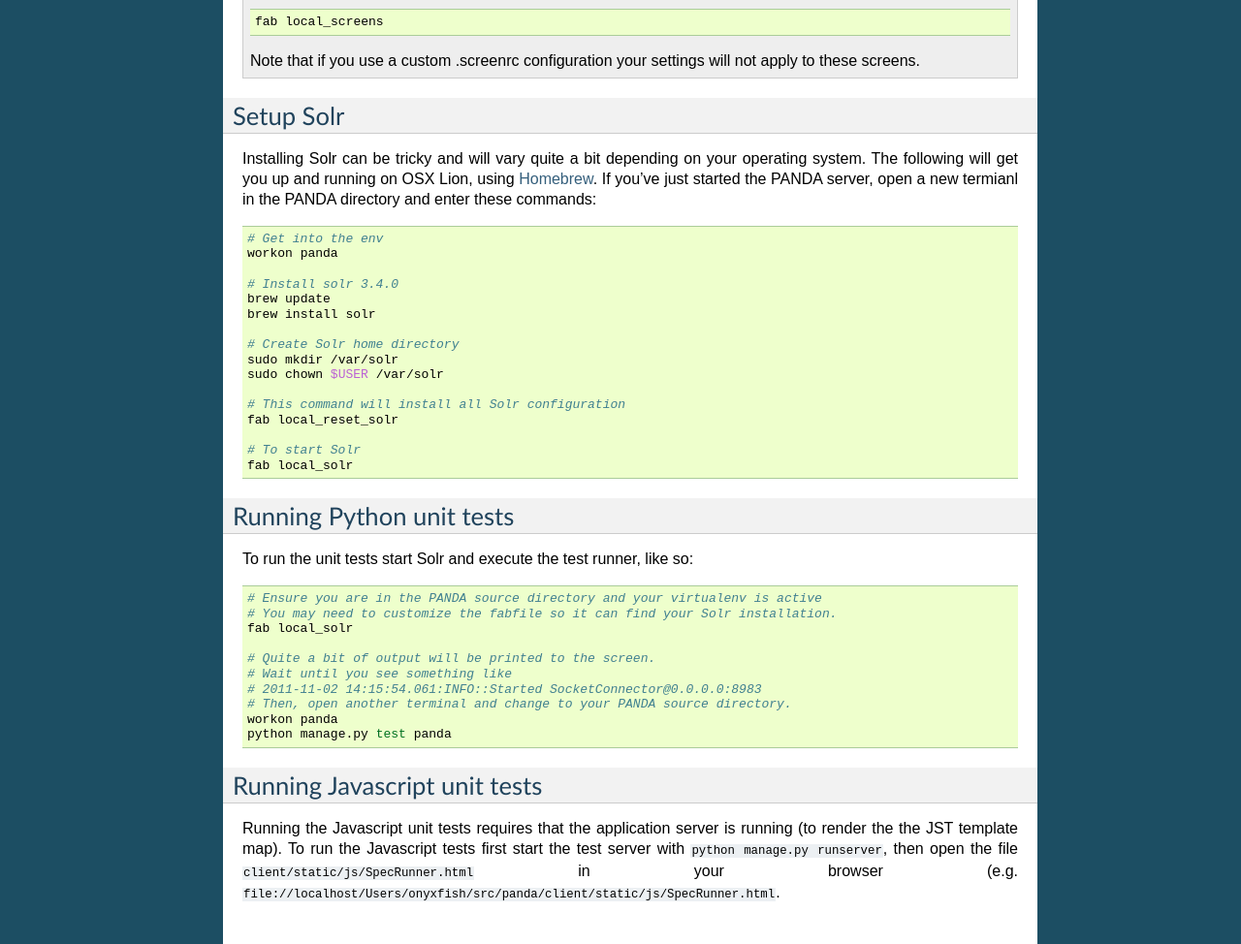
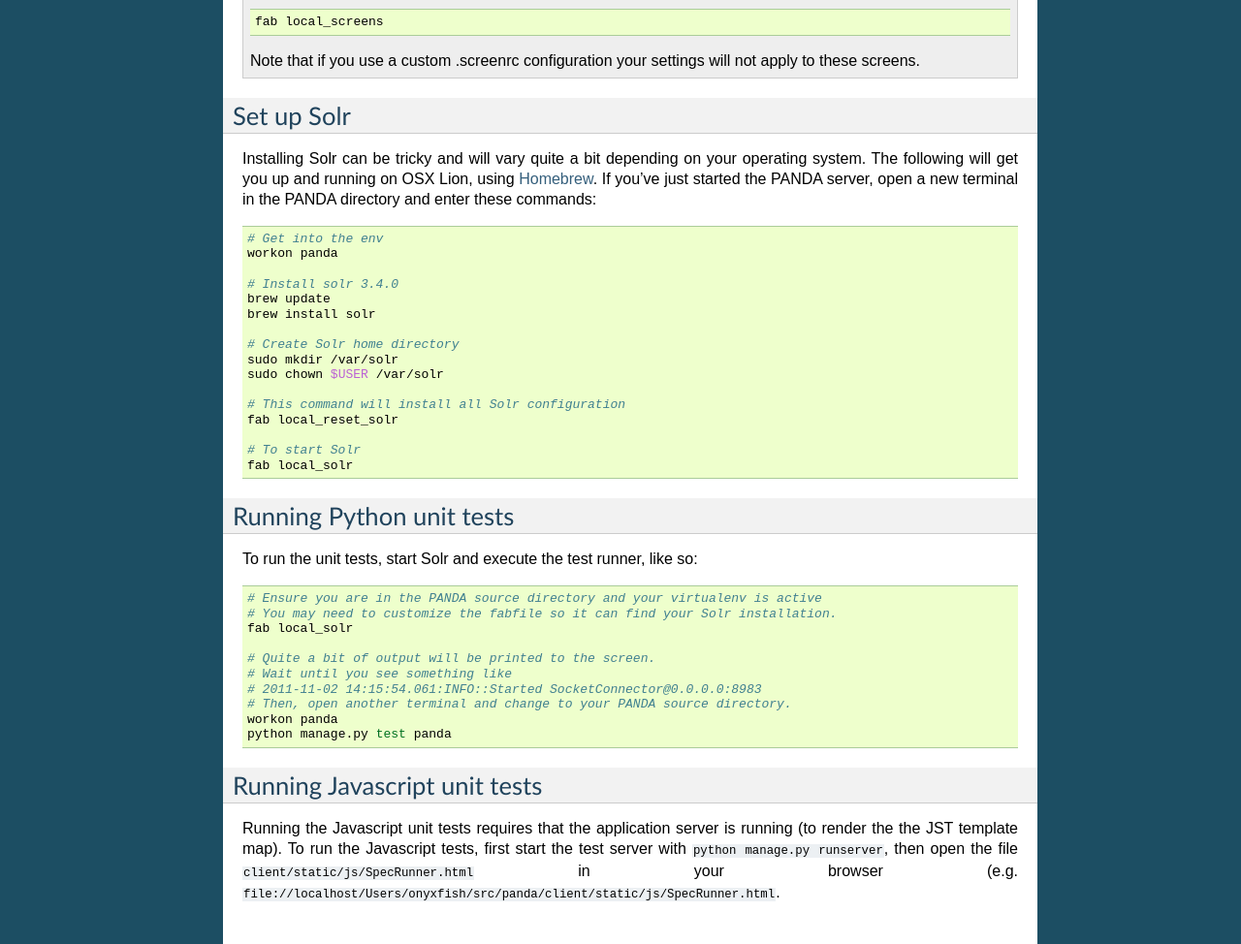
Before and after one commit to pandaproject/panda, a Sphinx documentation site: the page built from docs/local_development.rst, in a window 1280 px wide and 1400 px high, scrolled down 778 px. Shown: the part 358-1332 px from the top of the window at 97% size. Built offline with Sphinx 7.4.7, drawn with Linux system fonts in a browser that asks for light colours; some of the changed text lies outside the part shown.

Commit message:
Update docs/local_development.rst

```diff
--- a/docs/local_development.rst
+++ b/docs/local_development.rst
@@ -12,10 +12,10 @@
 * virtualenvwrapper
 * PostgreSQL
 
-Setup PANDA
-===========
+Set up PANDA
+============
 
-This script will setup the complete application, *except* for Solr. Be sure to read the comments as some steps require opening additional terminals.:
+This script will setup the complete application, *except* for Solr. Be sure to read the comments, as some steps require opening additional terminals:
 
 .. code-block:: bash
 
@@ -69,10 +69,10 @@
 
     Note that if you use a custom .screenrc configuration your settings will not apply to these screens.
 
-Setup Solr
-==========
+Set up Solr
+===========
 
-Installing Solr can be tricky and will vary quite a bit depending on your operating system. The following will get you up and running on OSX Lion, using `Homebrew <https://github.com/mxcl/homebrew>`_. If you've just started the PANDA server, open a new termianl in the PANDA directory and enter these commands:
+Installing Solr can be tricky and will vary quite a bit depending on your operating system. The following will get you up and running on OSX Lion, using `Homebrew <https://github.com/mxcl/homebrew>`_. If you've just started the PANDA server, open a new terminal in the PANDA directory and enter these commands:
 
 .. code-block:: bash
 
@@ -96,7 +96,7 @@
 Running Python unit tests
 =========================
 
-To run the unit tests start Solr and execute the test runner, like so:
+To run the unit tests, start Solr and execute the test runner, like so:
 
 .. code-block:: bash
 
@@ -114,4 +114,4 @@
 Running Javascript unit tests
 =============================
 
-Running the Javascript unit tests requires that the application server is running (to render the the JST template map). To run the Javascript tests first start the test server with ``python manage.py runserver``, then open the file ``client/static/js/SpecRunner.html`` in your browser (e.g. ``file://localhost/Users/onyxfish/src/panda/client/static/js/SpecRunner.html``.
+Running the Javascript unit tests requires that the application server is running (to render the the JST template map). To run the Javascript tests, first start the test server with ``python manage.py runserver``, then open the file ``client/static/js/SpecRunner.html`` in your browser (e.g. ``file://localhost/Users/onyxfish/src/panda/client/static/js/SpecRunner.html``.
```
